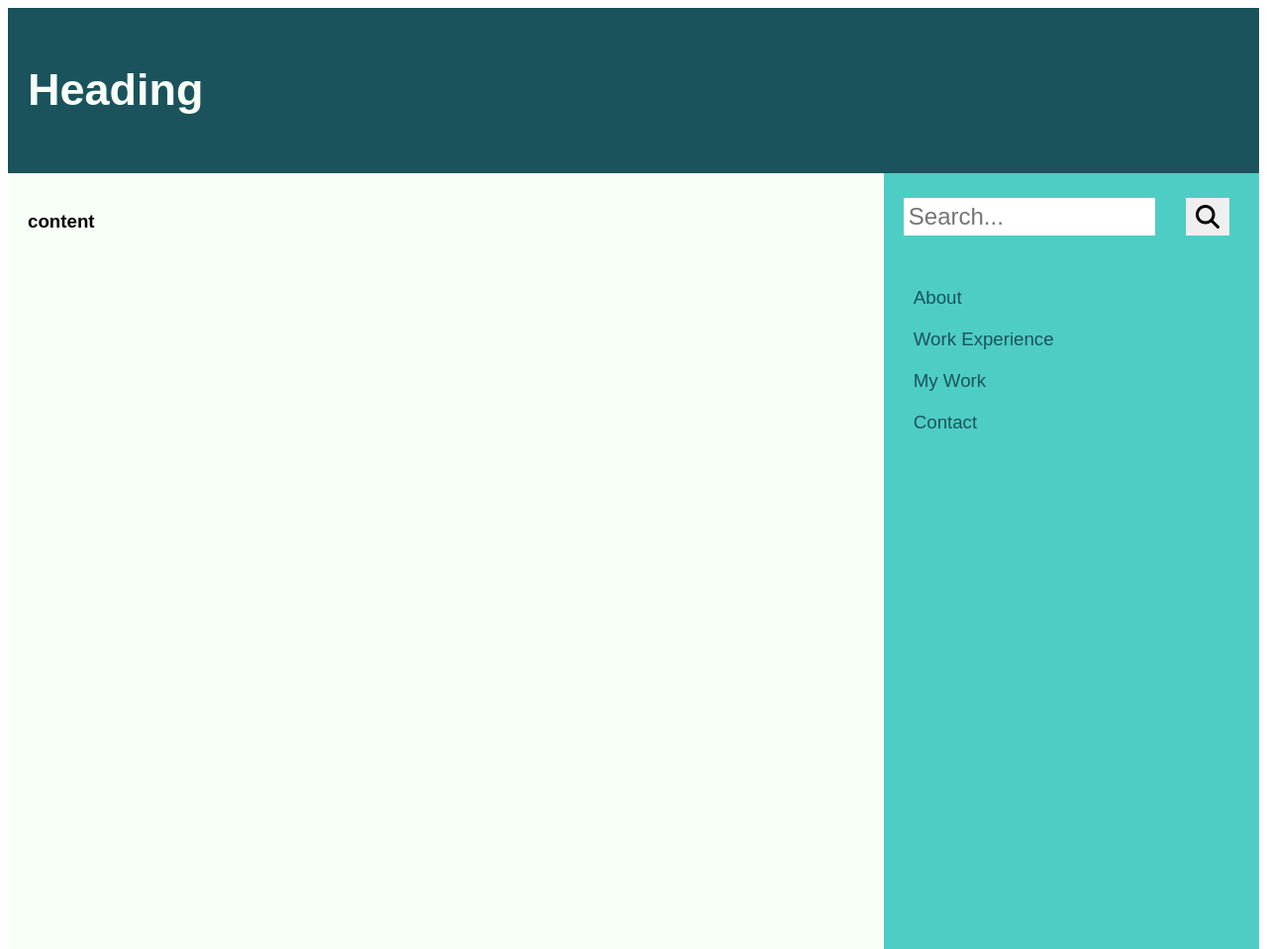
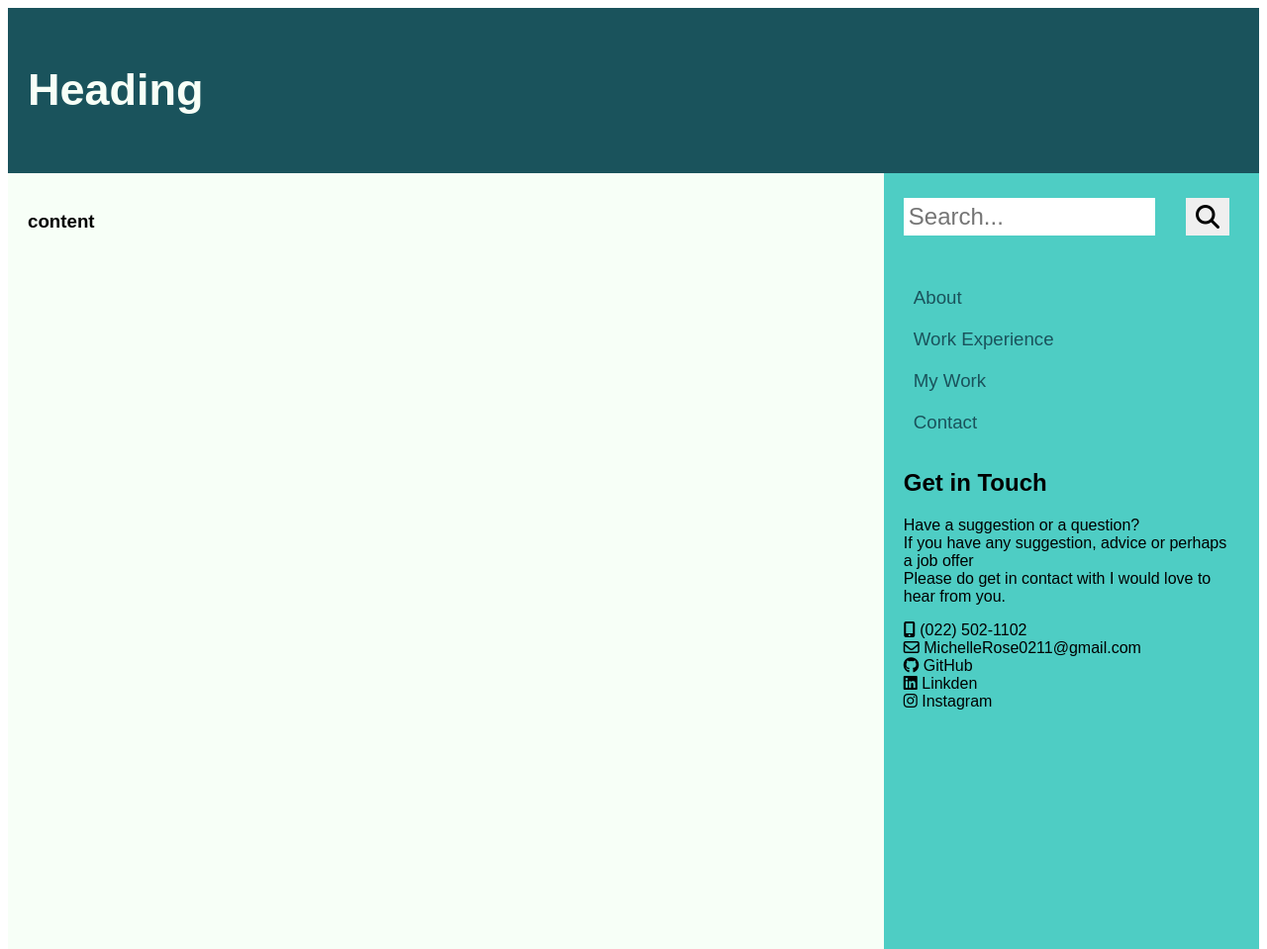
Before and after one commit to Michelle-Rose/basic-html, a plain HTML site: page index.html in a window 1280 px wide. Shown: the whole page at 99% size. Drawn offline with Linux system fonts and the light colour scheme.

Commit message:
Add Contact Contents sidebar

```diff
--- a/index.html
+++ b/index.html
@@ -49,6 +49,33 @@
                 </ul>
             </nav>
             <!-- end of navigation bar -->
+            <!-- start of contact -->
+            <div id="contact">
+                <h1>Get in Touch</h1>
+                <p class="lead">
+                    Have a suggestion or a question? <br>
+                    If you have any suggestion, advice or perhaps a job offer <br>
+                    Please do get in contact with I would love to hear from you.
+                </p>
+                <li><span class="fas fa-mobile-alt"></span></span> (022) 502-1102</li>
+                <li><span class="far fa-envelope"></span> MichelleRose0211@gmail.com</li>
+                <li>
+                    <a href="https://github.com/Michelle-Rose" target="blank">
+                        <span class="fab fa-github"></span> GitHub
+                    </a>
+                </li>
+                <li>
+                    <a href="https://www.linkedin.com/in/michelle-rose-holmes-09b790165/" target="blank">
+                        <span class="fab fa-linkedin"></span> Linkden
+                    </a>
+                </li>
+                <li>
+                    <a href="https://www.instagram.com/michelle._.rose/" target="blank">
+                        <span class="fab fa-instagram"></span> Instagram
+                    </a>
+                </li>
+            </div>
+            <!-- end of contact -->
 
         </div>
         <!-- end of of sidebar panel -->
--- a/styles.css
+++ b/styles.css
@@ -85,3 +85,13 @@ header {
     font-weight: bold;
 
 }
+/* Style for Contact */
+
+#contact li {
+    list-style-type: none;
+}
+
+#contact a{
+    text-decoration: none;
+    color: black;
+}
```
